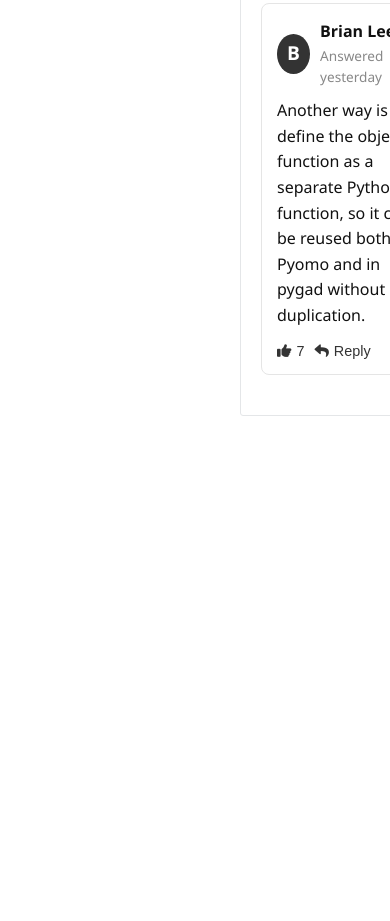
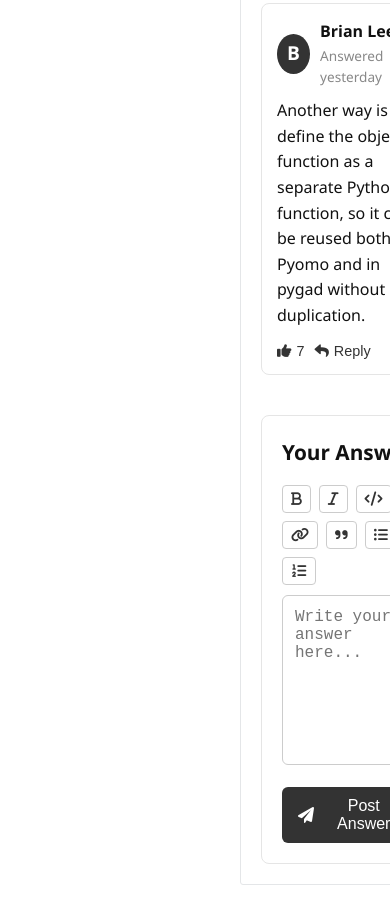
Before and after one commit to Gita0444/ITCC, a plain HTML site: page WD_SMA_Gita_ITCC_2025/Gita_Website/discussion-detail.html in a window 390 px wide. Shown: the part 2603-3524 px from the top of the page. Before the commit the page ends 3069 px from the top, so only its background shows below. Drawn offline with Linux system fonts and the light colour scheme.

Commit message:
Update adding form to answer

```diff
--- /dev/null
+++ b/WD_SMA_Gita_ITCC_2025/Gita_Website/css/add-discussion.css
@@ -0,0 +1,67 @@
+.discussion-form {
+  flex: 1;
+  background: #fff;
+  padding: 20px;
+  border-radius: 8px;
+  border: 1px solid #e5e5e5;
+}
+
+.discussion-form h1 {
+  margin-bottom: 20px;
+  font-size: 1.5rem;
+}
+
+.discussion-form form {
+  display: flex;
+  flex-direction: column;
+  gap: 15px;
+}
+
+.discussion-form label {
+  font-weight: bold;
+}
+
+.discussion-form input,
+.discussion-form select,
+.discussion-form textarea {
+  padding: 10px;
+  border: 1px solid #ccc;
+  border-radius: 6px;
+  font-size: 1rem;
+  width: 100%;
+}
+
+.discussion-form input:focus,
+.discussion-form select:focus,
+.discussion-form textarea:focus {
+  border-color: #333;
+  outline: none;
+}
+
+.btn-submit {
+  background-color: #333;
+  color: white;
+  border: none;
+  padding: 12px 20px;
+  font-size: 1rem;
+  border-radius: 6px;
+  cursor: pointer;
+  display: flex;
+  align-items: center;
+  gap: 8px;
+  width: fit-content;
+}
+
+.btn-submit:hover {
+  background-color: #555;
+}
+
+@media (max-width: 768px) {
+  .discussion-main-area {
+    flex-direction: column;
+  }
+
+  .discussion-categories {
+    margin-bottom: 20px;
+  }
+}
--- a/WD_SMA_Gita_ITCC_2025/Gita_Website/css/discussion-detail.css
+++ b/WD_SMA_Gita_ITCC_2025/Gita_Website/css/discussion-detail.css
@@ -167,3 +167,75 @@
 .answer-actions button:hover {
   text-decoration: underline;
 }
+
+.answer-form {
+  margin-top: 40px;
+  padding: 20px;
+  background: #fff;
+  border-radius: 8px;
+  border: 1px solid #e5e5e5;
+}
+
+.answer-form h2 {
+  font-size: 1.3rem;
+  margin-bottom: 15px;
+}
+
+.editor-toolbar {
+  display: flex;
+  gap: 8px;
+  margin-bottom: 10px;
+  flex-wrap: wrap;
+}
+
+.editor-toolbar button {
+  background: none;
+  border: 1px solid #ccc;
+  border-radius: 4px;
+  color: #333;
+  padding: 5px 8px;
+  font-size: 0.9rem;
+  cursor: pointer;
+}
+
+.editor-toolbar button:hover {
+  background: #f4f4f4;
+}
+
+.answer-form textarea {
+  width: 100%;
+  padding: 12px;
+  border: 1px solid #ccc;
+  border-radius: 6px;
+  resize: vertical;
+  font-size: 1rem;
+  margin-bottom: 15px;
+}
+
+.answer-form textarea:focus {
+  border-color: #333;
+  outline: none;
+}
+
+.btn-submit {
+  background-color: #333;
+  color: white;
+  border: none;
+  padding: 10px 16px;
+  font-size: 1rem;
+  border-radius: 6px;
+  cursor: pointer;
+  display: flex;
+  align-items: center;
+  gap: 8px;
+}
+
+.btn-submit:hover {
+  background-color: #555;
+}
+
+@media (max-width: 600px) {
+  .editor-toolbar {
+    justify-content: flex-start;
+  }
+}
--- a/WD_SMA_Gita_ITCC_2025/Gita_Website/discussion-detail.html
+++ b/WD_SMA_Gita_ITCC_2025/Gita_Website/discussion-detail.html
@@ -37,7 +37,9 @@
           <input type="text" placeholder="Search discussions..." />
           <button><i class="fas fa-search"></i></button>
         </div>
-        <a href="#" class="btn btn-new-post">New Discussion</a>
+        <a href="/create-discussion.html" class="btn btn-new-post"
+          >New Discussion</a
+        >
       </div>
 
       <div class="discussion-main-area">
@@ -170,6 +172,46 @@ model_param1 = pc.Baran(
                   </div>
                 </div>
               </div>
+
+              <!-- Answer Form -->
+              <div class="answer-form">
+                <h2>Your Answer</h2>
+                <form action="#" method="POST">
+                  <div class="editor-toolbar">
+                    <button type="button" title="Bold">
+                      <i class="fas fa-bold"></i>
+                    </button>
+                    <button type="button" title="Italic">
+                      <i class="fas fa-italic"></i>
+                    </button>
+                    <button type="button" title="Code">
+                      <i class="fas fa-code"></i>
+                    </button>
+                    <button type="button" title="Link">
+                      <i class="fas fa-link"></i>
+                    </button>
+                    <button type="button" title="Quote">
+                      <i class="fas fa-quote-right"></i>
+                    </button>
+                    <button type="button" title="List">
+                      <i class="fas fa-list-ul"></i>
+                    </button>
+                    <button type="button" title="Numbered List">
+                      <i class="fas fa-list-ol"></i>
+                    </button>
+                  </div>
+                  <textarea
+                    name="answer"
+                    id="answer"
+                    rows="8"
+                    placeholder="Write your answer here..."
+                    required
+                  ></textarea>
+                  <button type="submit" class="btn-submit">
+                    <i class="fas fa-paper-plane"></i> Post Answer
+                  </button>
+                </form>
+              </div>
             </div>
           </div>
 
```
Also changed, not shown: WD_SMA_Gita_ITCC_2025/Gita_Website/create-discussion.html (added, +103 -0 lines), WD_SMA_Gita_ITCC_2025/Gita_Website/index.html (+37 -14 lines).
